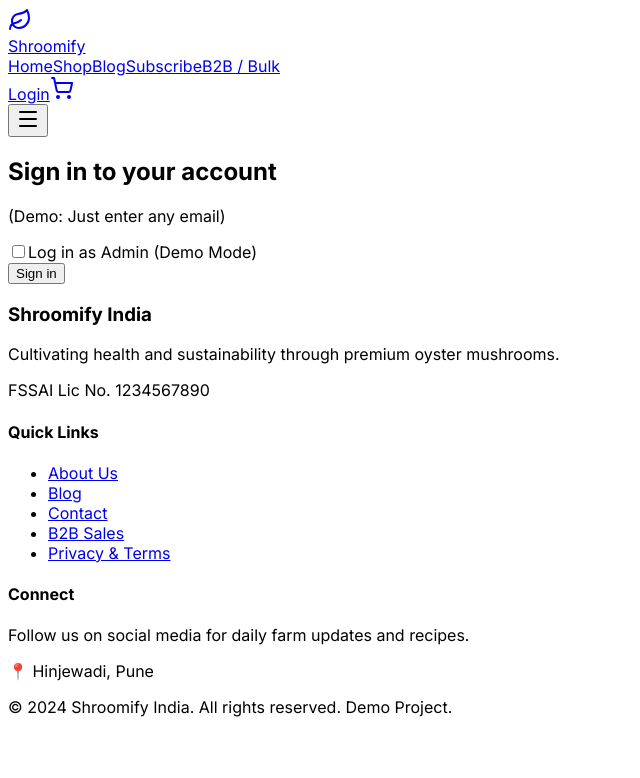
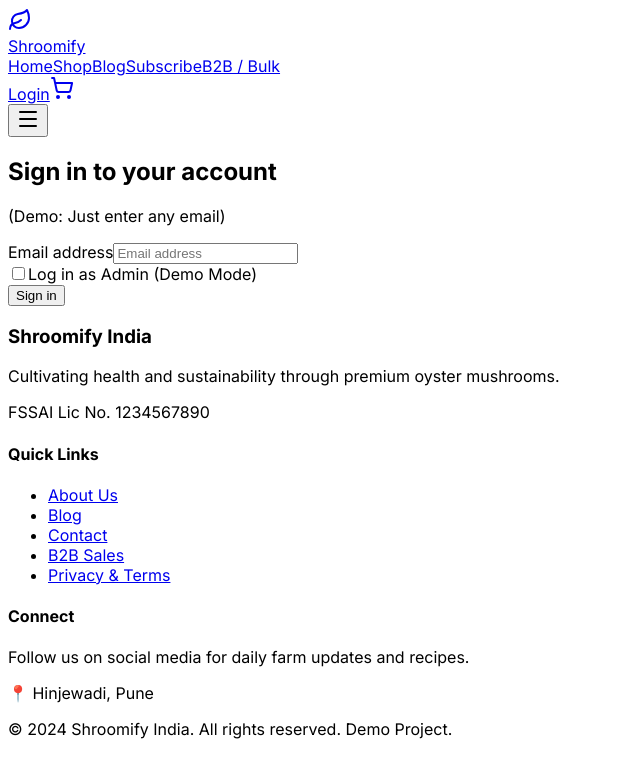
Before and after one commit to deeppakhare/Shroomify, a React (Vite) app: page /#/login in a window 1280 px wide. Shown: the top 778 px of the page, without its empty margins (0-640 px from the left). Built offline with nearby package versions, Linux system fonts and the light colour scheme.

Commit message:
merge problem

```diff
--- a/pages/Login.tsx
+++ b/pages/Login.tsx
@@ -26,7 +26,22 @@ export const Login: React.FC = () => {
           </p>
         </div>
         <form className="mt-8 space-y-6" onSubmit={handleLogin}>
-
+          <div className="rounded-md shadow-sm -space-y-px">
+            <div>
+              <label htmlFor="email-address" className="sr-only">Email address</label>
+              <input
+                id="email-address"
+                name="email"
+                type="email"
+                autoComplete="email"
+                required
+                className="appearance-none rounded-none relative block w-full px-3 py-2 border border-gray-300 placeholder-gray-500 text-gray-900 rounded-t-md focus:outline-none focus:ring-green-500 focus:border-green-500 focus:z-10 sm:text-sm"
+                placeholder="Email address"
+                value={email}
+                onChange={(e) => setEmail(e.target.value)}
+              />
+            </div>
+          </div>
 
           <div className="flex items-center">
             <input
```
